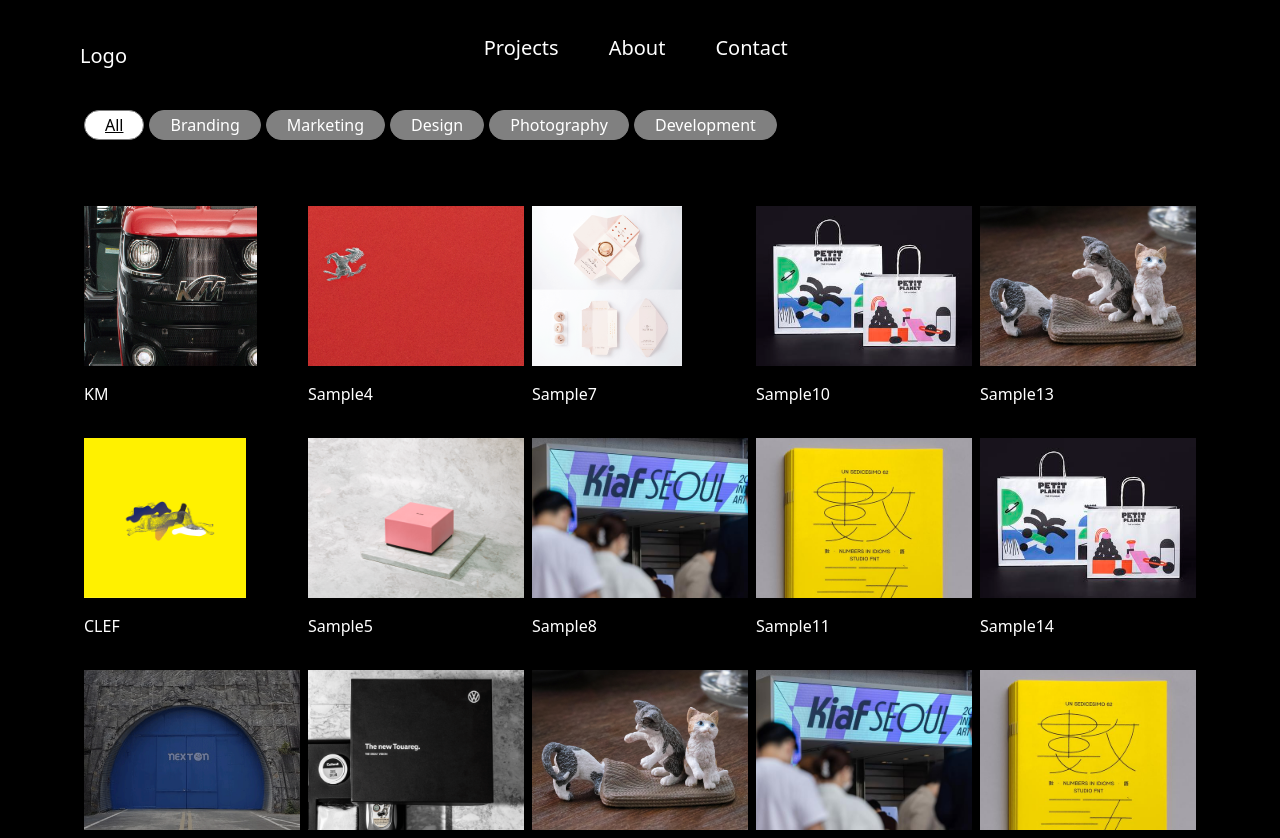
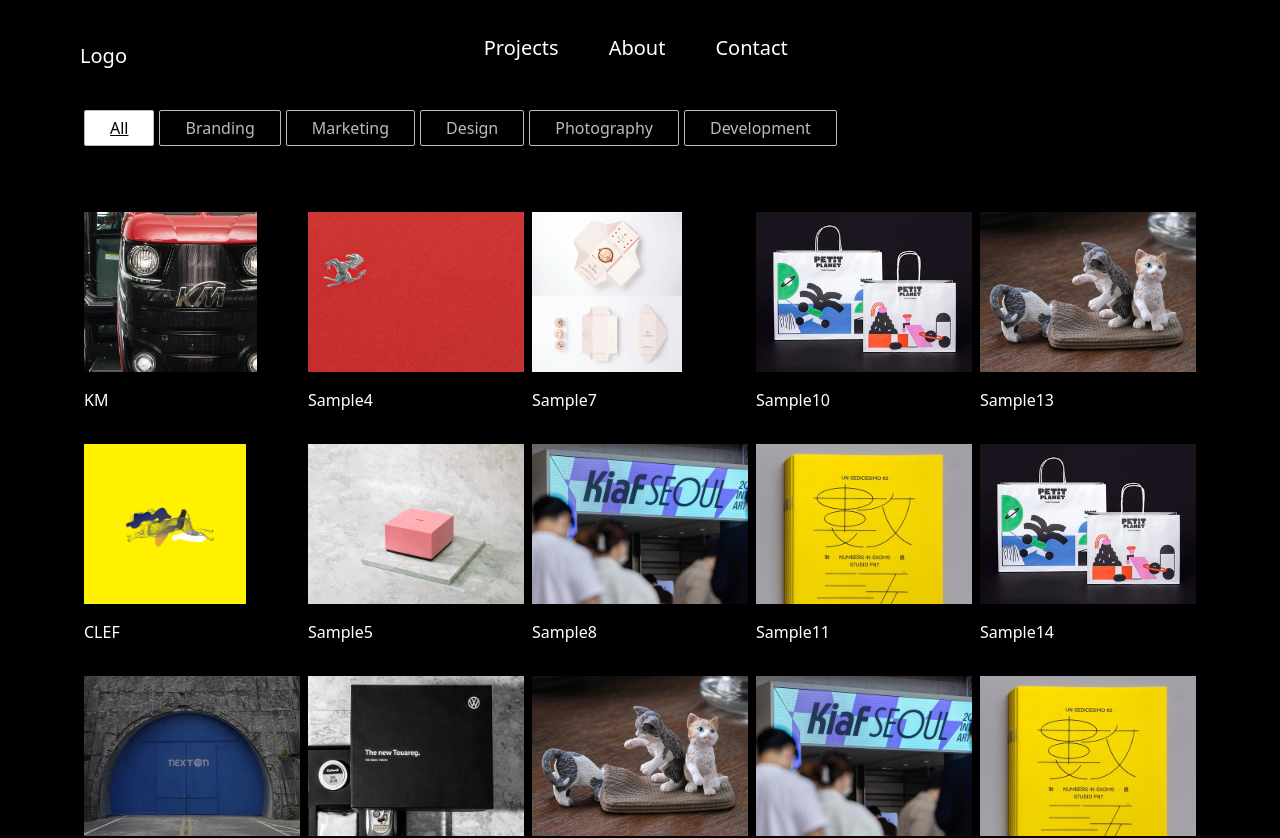
Before and after one commit to eom1228/BEK-home, a React (Create React App) app in the folder bek-home/: page /projects in a window 1280 px wide. Shown: the top 838 px of the page. Built offline with nearby package versions, Linux system fonts and the light colour scheme.

Commit message:
further ui changes in GalleryNavbarUI

```diff
--- a/bek-home/src/components/Gallery/GalleryNavbar.js
+++ b/bek-home/src/components/Gallery/GalleryNavbar.js
@@ -35,11 +35,11 @@
               color:
                 isActive || location.pathname.indexOf(`${category.name}`) > -1
                   ? 'black'
-                  : 'white',
+                  : '#bbbbbb',
               background:
                 isActive || location.pathname.indexOf(`${category.name}`) > -1
                   ? 'white'
-                  : 'gray',
+                  : 'none',
             })}
             onClick={() => handleClick(category.id)}
           >
--- a/bek-home/src/components/Gallery/GalleryNavbar.scss
+++ b/bek-home/src/components/Gallery/GalleryNavbar.scss
@@ -14,12 +14,13 @@
     .list_item_links {
       display: flex;
       text-decoration: none;
-      color: white;
+      color: #bbbbbb;
       font-size: 16px;
-      border: 1px solid gray;
-      padding: 2px 20px;
-      border-radius: 15px;
-      background: gray;
+      font-weight: 300;
+      border: 1px solid #bbbbbb;
+      padding: 5px 25px;
+      border-radius: 2px;
+      // background: gray;
       &:hover {
         text-decoration: underline;
       }
```
